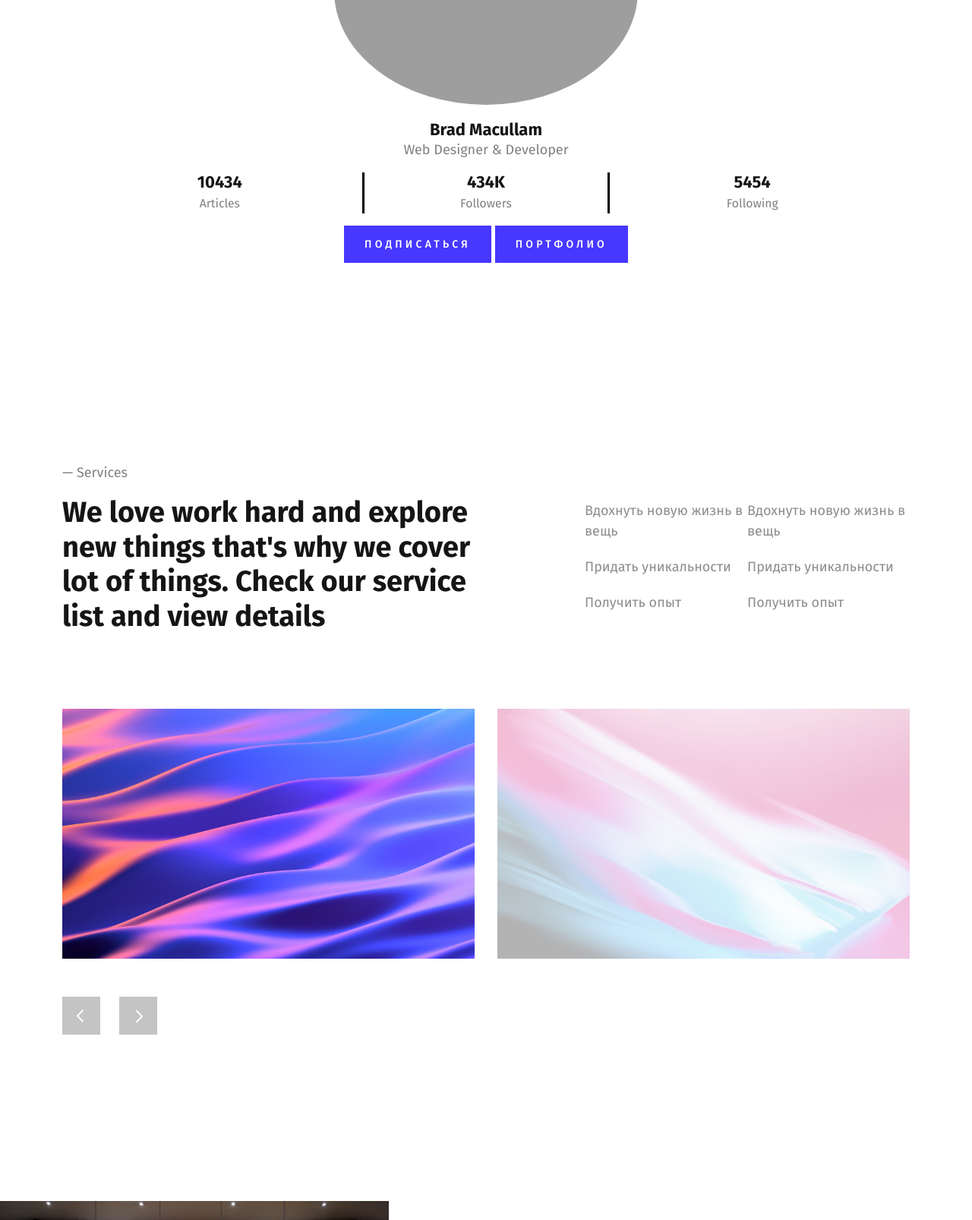
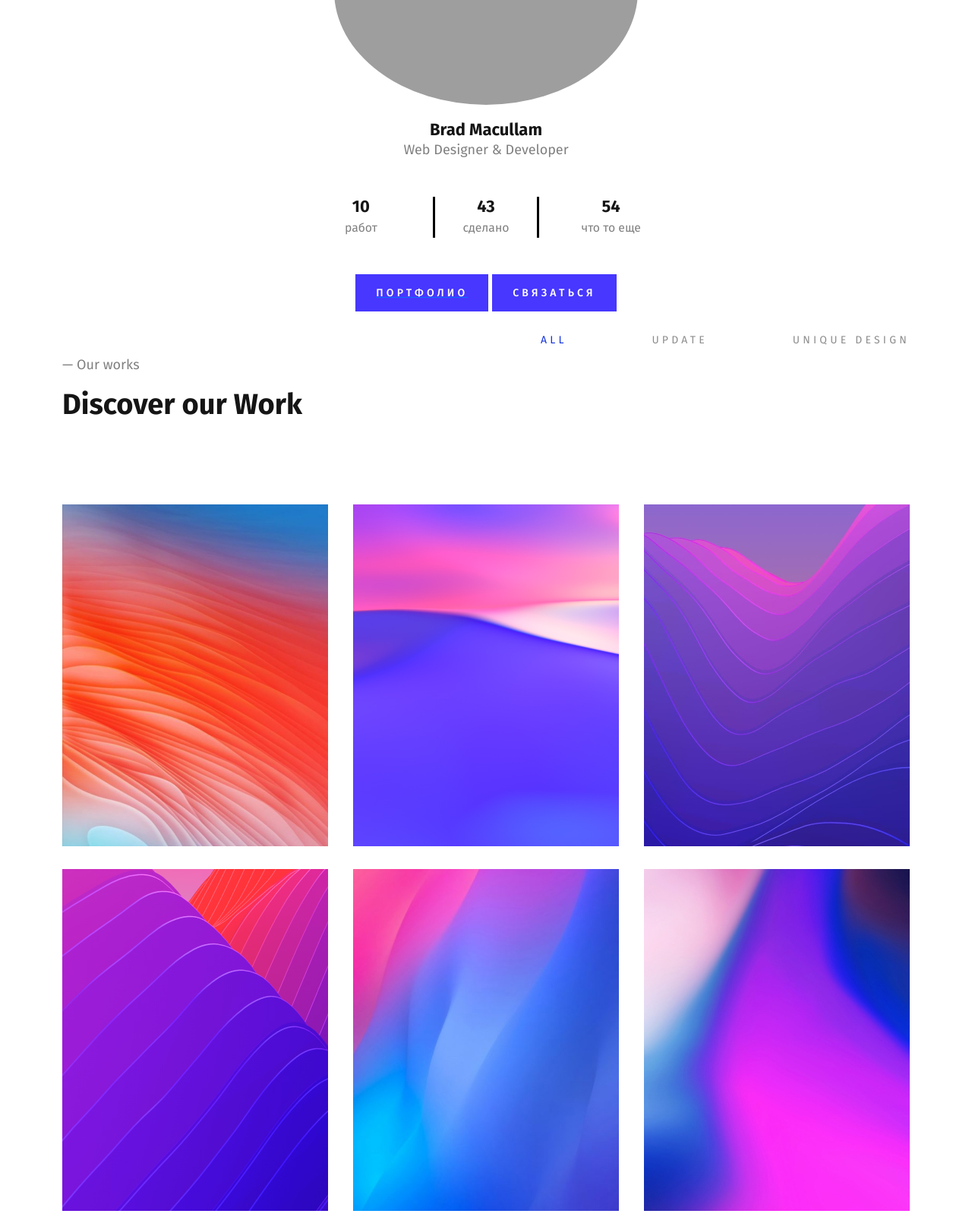
Before and after one commit to deisof/IT-FEST2022, a Flask app: template templates/profile.html in a window 1280 px wide. Shown: the part 293-1899 px from the top of the page at 76% size. Run offline with Flask 2, Linux system fonts and the light colour scheme; the template is opened without the code that fills it, so the values that code supplies are empty; parts of the project's set-up code (start-up, migrations or seed data) failed here and were passed over; some libraries are stand-ins or nearby versions; grey boxes are pictures that could not be loaded.

Commit message:
change paths in the files

```diff
--- a/templates/profile.html
+++ b/templates/profile.html
@@ -9,33 +9,49 @@
     <link rel="preconnect" href="https://fonts.googleapis.com">
     <link rel="preconnect" href="https://fonts.gstatic.com" crossorigin>
     <link href="https://fonts.googleapis.com/css2?family=Fira+Sans:wght@400;500;700&display=swap" rel="stylesheet">
-    <link rel="stylesheet" href="css/bootstrap.min.css">
-    <link rel="stylesheet" href="css/owl.carousel.min.css">
-    <link rel="stylesheet" href="css/owl.theme.default.min.css">
-    <link rel="stylesheet" href="css/main.css">
+    <link rel="stylesheet" href="../css/bootstrap.min.css">
+    <link rel="stylesheet" href="../css/owl.carousel.min.css">
+    <link rel="stylesheet" href="../css/owl.theme.default.min.css">
+    <link rel="stylesheet" href="../css/main.css">
 </head>
 
 <body>
     <header class="header">
+        <!-- Navbar -->
         <div class="nav">
             <div class="container">
                 <div class="row">
                     <div class="col-md-3">
-                        <img src="img/logo.svg" alt="Gravity" class="logo">
+                        <img src="../img/logo.svg" alt="Gravity" class="logo">
                     </div>
                     <div class="offset-md-2 col-md-3">
                         <button class="search">
-                            <img src="img/search.svg" alt="Search Gravity">
+                            <img src="../img/search.svg" alt="Search Gravity">
                         </button>
                     </div>
                     <div class="col-md-3">
-                        <button class="menu ms-auto">
-                            <img src="img/menu.svg" alt="Menu Gravity">
+                        <button class="menu ms-auto" type="button" data-bs-toggle="offcanvas" data-bs-target="#offcanvasScrolling" aria-controls="offcanvasScrolling">
+                            <img src="../img/menu.svg" alt="Menu Gravity">
                         </button>
                     </div>
                 </div>
             </div>
         </div>
+
+        <!-- Menu -->
+
+        <div class="offcanvas offcanvas-start" data-bs-scroll="true" data-bs-backdrop="false" tabindex="-1" id="offcanvasScrolling" aria-labelledby="offcanvasScrollingLabel">
+            <div class="offcanvas-header">
+              <h5 class="offcanvas-title" id="offcanvasScrollingLabel">Заголовок</h5>
+              <button type="button" class="btn-close text-reset" data-bs-dismiss="offcanvas" aria-label="Close"></button>
+            </div>
+            <div class="offcanvas-body">
+              <p>МЕНЮ</p>
+            </div>
+          </div>
+
+
+        <!-- Profile header -->
 
             <div class="container">
                 <div class="col-md-12">
@@ -44,119 +60,40 @@
                             <div class="pro-img"><img src="https://i.imgur.com/8RKXAIV.jpg" class="img-circle" alt="user"></div>
                             <h3 class="m-b-0">Brad Macullam</h3>
                             <p>Web Designer &amp; Developer</p>
-                            <div class="row text-center m-3">
-                                <div class="col-lg-4 col-md-4 m-t-20">
-                                    <h3 class="m-b-0 font-light">10434</h3><small>Articles</small>
+                            <div class="row text-center m-5 justify-content-md-center">
+                                <div class="col-lg-2 col-md-4 m-t-20">
+                                    <h3 class="m-b-0 font-light">10</h3><small>работ</small>
                                 </div>
 
-                                <div class="col-lg-4 col-md-4 m-t-20">
+                                <div class="col-lg-2 col-md-4 m-t-20">
                                     <div class="vh-border">
-                                    <h3 class="m-b-0 font-light">434K</h3><small>Followers</small>
-                                </div>
+                                    <h3 class="m-b-0 font-light">43</h3><small>сделано</small>
+                                    </div>
                                 </div>
 
-                                <div class="col-lg-4 col-md-4 m-t-20">
-                                    <h3 class="m-b-0 font-light">5454</h3><small>Following</small>
+                                <div class="col-lg-2 col-md-4 m-t-20">
+                                    <h3 class="m-b-0 font-light">54</h3><small>что то еще</small>
                                 </div>
                             </div>
-                            <button class="btn offer-cont__btn">
-                                Подписаться
-                            </button>
+                            <a href="#tab2" rel="nofollow" aria-controls="profile" role="tab2" data-toggle="tab">
                             <button class="btn">
                                 Портфолио
+                            </button></a>
+                            <button class="btn">
+                                Связаться
                             </button>
+
                         </div>
                     </div>
                 </div>
             </div>
     </header>
+        <!-- Work -->
 
-    <section class="services">
-        <div class="container">
-            <div class="col-md-6">
-                <div class="section-title">
-                    <p clas="section-title__label">
-                        — Services
-                    </p>
-                    <h2 class="section-title__heading">
-                        We love work hard and explore new things that's
-                        why we cover lot of things.
-                        Check our service list and view details
-                    </h2>
-                </div>
-            </div>
-            <div class="col-md-5 ms-auto d-flex justify-content-betweeen">
-                <ul class="serv-list serv-list_left">
-                    <li class="serv-list__item">
-                        Вдохнуть новую жизнь в вещь
-                    </li>
-                    <li class="serv-list__item">
-                        Придать уникальности
-                    </li>
-                    <li class="serv-list__item">
-                        Получить опыт
-                    </li>
-                </ul>
-                <ul class="serv-list serv-list_right">
-                    <li class="serv-list__item">
-                        Вдохнуть новую жизнь в вещь
-                    </li>
-                    <li class="serv-list__item">
-                        Придать уникальности
-                    </li>
-                    <li class="serv-list__item">
-                        Получить опыт
-                    </li>
-                </ul>
-            </div>
-            <div class="row">
-                <div class="col">
-                    <div class="owl-carousel owl-theme works-carousel">
-                        <div class="item">
-                            <img src="img/img3.jpg" alt="work">
-                        </div>
-                        <div class="item">
-                            <img src="img/img4.jpg" alt="work">
-                        </div>
-                        <div class="item">
-                            <img src="img/img3.jpg" alt="work">
-                        </div>
-                    </div>
-                </div>
-            </div>
+        <div role="tabpanel" class="tab-pane" id="tab2">
+
         </div>
-    </section>
-    <section class="result">
-        <div class="container">
-            <div class="row">
-                <div class="col-md-6 be-static">
-                    <div class="collage">
-                        <img src="img/img6.jpg" alt="work">
-                    </div>
-                </div>
-                <div class="col-md-6">
-                    <div class="easy">
-                        <h2 class="easy__title">
-                            Well thought with super easy to use
-                        </h2>
-                        <p class="easy__text">
-                            As we approached the palace I could see through the great
-                            windows of the first floor the brilliantly illuminated audience
-                            chamber of Than Kosis.
-                            The immense hall was crowded with nobles and their women.
-                        </p>
-                        <div class="easy__point easy__point_first">
-                            Ultimate Result
-                        </div>
-                        <div class="easy__point easy__point_second">
-                            Minimal Design
-                        </div>
-                    </div>
-                </div>
-            </div>
-        </div>
-    </section>
-    <section class="works tabs">
+    <section class="tabs" role="tabpanel" class="tab-pane active" id="tab1">
         <div class="container">
             <div class="row">
                 <div class="col-md-6 d-flex align-items-center">
@@ -193,121 +130,65 @@
                 <div class="col">
                     <div class="works-wrap d-flex justify-content-between tabs__content active">
                         <a href="#" class="works-wrap__item">
-                            <img src="img/img7.jpg" alt="work">
+                            <img src="../img/img7.jpg" alt="work">
                         </a>
                         <a href="#" class="works-wrap__item">
-                            <img src="img/img8.jpg" alt="work">
+                            <img src="../img/img8.jpg" alt="work">
                         </a>
                         <a href="#" class="works-wrap__item">
-                            <img src="img/img9.jpg" alt="work">
+                            <img src="../img/img9.jpg" alt="work">
                         </a>
                         <a href="#" class="works-wrap__item">
-                            <img src="img/img10.jpg" alt="work">
+                            <img src="../img/img10.jpg" alt="work">
                         </a>
                         <a href="#" class="works-wrap__item">
-                            <img src="img/img11.jpg" alt="work">
+                            <img src="../img/img11.jpg" alt="work">
                         </a>
                         <a href="#" class="works-wrap__item">
-                            <img src="img/img12.jpg" alt="work">
+                            <img src="../img/img12.jpg" alt="work">
                         </a>
                     </div>
 
                     <div class="works-wrap d-flex justify-content-between tabs__content">
                         <a href="#" class="works-wrap__item">
-                            <img src="img/img12.jpg" alt="work">
+                            <img src="../img/img12.jpg" alt="work">
                         </a>
                         <a href="#" class="works-wrap__item">
-                            <img src="img/img11.jpg" alt="work">
+                            <img src="../img/img11.jpg" alt="work">
                         </a>
                         <a href="#" class="works-wrap__item">
-                            <img src="img/img10.jpg" alt="work">
+                            <img src="../img/img10.jpg" alt="work">
                         </a>
                         <a href="#" class="works-wrap__item">
-                            <img src="img/img9.jpg" alt="work">
+                            <img src="../img/img9.jpg" alt="work">
                         </a>
                         <a href="#" class="works-wrap__item">
-                            <img src="img/img8.jpg" alt="work">
+                            <img src="../img/img8.jpg" alt="work">
                         </a>
                         <a href="#" class="works-wrap__item">
-                            <img src="img/img7.jpg" alt="work">
+                            <img src="../img/img7.jpg" alt="work">
                         </a>
                     </div>
 
                     <div class="works-wrap d-flex justify-content-between tabs__content">
                         <a href="#" class="works-wrap__item">
-                            <img src="img/img9.jpg" alt="work">
+                            <img src="../img/img9.jpg" alt="work">
                         </a>
                         <a href="#" class="works-wrap__item">
-                            <img src="img/img7.jpg" alt="work">
+                            <img src="../img/img7.jpg" alt="work">
                         </a>
                         <a href="#" class="works-wrap__item">
-                            <img src="img/img12.jpg" alt="work">
+                            <img src="../img/img12.jpg" alt="work">
                         </a>
                         <a href="#" class="works-wrap__item">
-                            <img src="img/img11.jpg" alt="work">
+                            <img src="../img/img11.jpg" alt="work">
                         </a>
                         <a href="#" class="works-wrap__item">
-                            <img src="img/img10.jpg" alt="work">
+                            <img src="../img/img10.jpg" alt="work">
                         </a>
                         <a href="#" class="works-wrap__item">
-                            <img src="img/img8.jpg" alt="work">
+                            <img src="../img/img8.jpg" alt="work">
                         </a>
-                    </div>
-                </div>
-            </div>
-        </div>
-    </section>
-    <section class="testimonials">
-        <div class="container">
-            <div class="owl-carousel contributer-carousel">
-                <!-- First slide -->
-                <div class="row">
-                    <div class="col-md-6">
-                        <div class="section-title">
-                            <p clas="section-title__label">
-                                — Testimonials
-                            </p>
-                            <h2 class="section-title__heading">
-                                "Professionals in their craft! All products were super great
-                                with strong attention to details, and overall vibe"
-                            </h2>
-                            <div class="contributer">
-                                <h3 class="contributer__title">
-                                    Polina Kuzina
-                                </h3>
-                                <p class="contributer__title__desc">
-                                    Manager at Craftwork
-                                </p>
-                            </div>
-                        </div>
-                    </div>
-                    <div class="col-md-5 ms-auto">
-                        <img src="img/foto.jpg" alt="Polina" clas="cont-photo img-responsive">
-                    </div>
-                </div>
-                <!-- Second slide -->
-                <div class="row">
-                    <div class="col-md-6">
-                        <div class="section-title">
-                            <p clas="section-title__label">
-                                — Testimonials
-                            </p>
-                            <h2 class="section-title__heading">
-                                "Professionals in their craft! All products were super great
-                                with strong attention to details, and overall vibe"
-                            </h2>
-                            <div class="contributer">
-                                <h3 class="contributer__title">
-                                    Polina Kuzina
-                                </h3>
-                                <p class="contributer__title__desc">
-                                    Manager at Craftwork
-                                </p>
-                            </div>
-                        </div>
-                    </div>
-                    <div class="col-md-5 ms-auto">
-                        <img src="img/foto.jpg" alt="Polina" clas="cont-photo img-responsive">
                     </div>
                 </div>
             </div>
@@ -317,14 +198,17 @@
         <div class="container">
             <div class="row">
                 <div class="col d-flex justify-content-center">
-                    <img class="footer-logo" src="img/footer-logo.svg" alt="Gravity">
+                    <img class="footer-logo" src="../img/footer-logo.svg" alt="Gravity">
                 </div>
             </div>
         </div>
     </section>
-    <script src="js/jquery-3.6.0.min.js"></script>
-    <script src="js/owl.carousel.min.js"></script>
-    <script src="js/main.js"></script>
+
+    <script src="https://ajax.googleapis.com/ajax/libs/jquery/2.1.1/jquery.min.js"></script>
+    <script src="https://cdn.jsdelivr.net/npm/bootstrap@5.0.2/dist/js/bootstrap.bundle.min.js" integrity="sha384-MrcW6ZMFYlzcLA8Nl+NtUVF0sA7MsXsP1UyJoMp4YLEuNSfAP+JcXn/tWtIaxVXM" crossorigin="anonymous"></script>
+    <script src="../js/jquery-3.6.0.min.js"></script>
+    <script src="../js/owl.carousel.min.js"></script>
+    <script src="../js/main.js"></script>
 </body>
 
 </html>
```
Also changed, not shown: templates/index.html (+19 -1 lines), templates/login.html (added, +79 -0 lines), templates/registration.html (added, +79 -0 lines).
